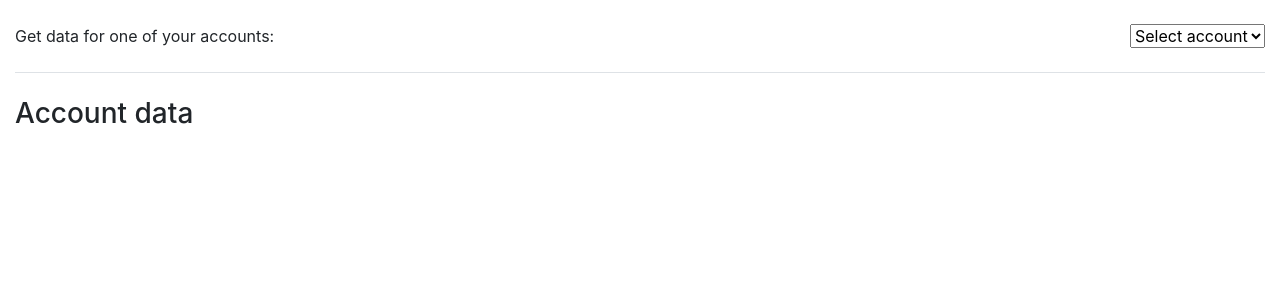
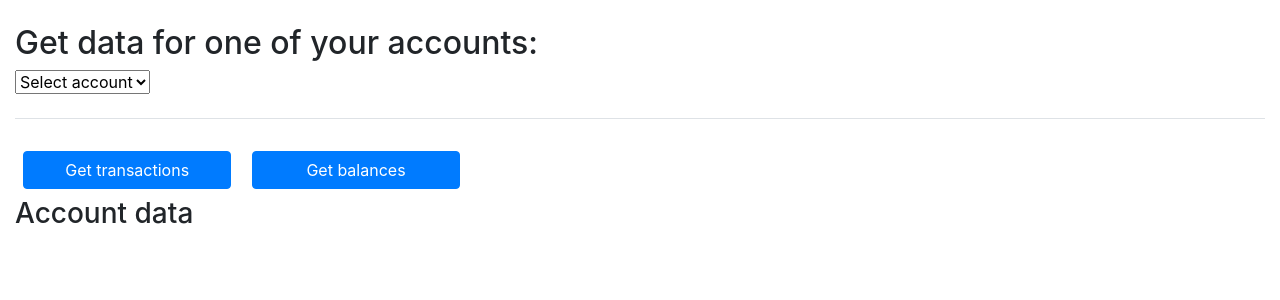
Before and after one commit to kurmiskristaps/Nordigen, a Django app: template apps/api/templates/account.html in a window 1280 px wide. Shown: the top 300 px of the page. Run offline with Django 4.2, Linux system fonts and the light colour scheme; the template is opened without the code that fills it, so the values that code supplies are empty; parts of the project's set-up code (start-up, migrations or seed data) failed here and were passed over; some libraries are stand-ins or nearby versions.

Commit message:
async calls

```diff
--- a/apps/api/tasks.py
+++ b/apps/api/tasks.py
@@ -1,4 +1,5 @@
 from __future__ import absolute_import, unicode_literals
+from multiprocessing.pool import AsyncResult
 from nordigen.api import AccountApi
 from nordigen import NordigenClient
 from celery import shared_task
@@ -9,14 +10,14 @@ from nordigen_api.settings import USER_SECRET_ID, USER_SECRET_KEY
 client = NordigenClient(secret_id = USER_SECRET_ID, secret_key = USER_SECRET_KEY)
 
 @shared_task(bind=True)
-async def get_transactions(self, account_id: int, token: str):
+async def fetch_transactions(self, account_id: int, token: str) -> AsyncResult:
     client.token = token
     account = AccountApi(client, account_id)
     response = account.get_transactions()
     return response
 
 @shared_task(bind=True)
-async def get_balances(self, account_id: int, token: str):
+async def fetch_balances(self, account_id: int, token: str) -> AsyncResult:
     client.token = token
     account = AccountApi(client, account_id)
     response = account.get_balances()
--- a/apps/api/templates/account.html
+++ b/apps/api/templates/account.html
@@ -16,10 +16,10 @@
     <body class="col-12">
         <div class="mt-4 block">
             <div>
-                <span>
+                <h2>
                     Get data for one of your accounts:
-                </span>
-                <select id="account-selector" class="select-lg mb-3 float-right">
+                </h2>
+                <select id="account-selector" class="select ml-16">
                     <option value="" selected>Select account</option>
                     {% for account in accounts %}
                     <option
@@ -30,20 +30,23 @@
                 </select>
             </div>
 
+            <div class="col-12 my-4 border-bottom"></div>
+
             <div>
-                {% for account in accounts %}
                 <button
-                    id="account{{ account.id }}"
-                    class="get-data-button btn btn-large btn-primary col-sm-4 m-2"
-                    account-id={{ account.id }}
-                    task-id={{ account.task_ids.transactions }}
-                    data-url="{% url 'check-status' %}">
-                    {{ account.details.account.name }}
+                    id="button-transactions"
+                    class="get-data-button btn btn-large btn-primary col-sm-2 m-2"
+                    data-url="{% url 'get-transactions' %}">
+                    Get transactions
                 </button>
-                {% endfor %}
+                <button
+                    id="button-balances"
+                    class="get-data-button btn btn-large btn-primary col-sm-2 m-2"
+                    data-url="{% url 'get-balances' %}">
+                    Get balances
+                </button>
             </div>
         </div>
-        <div class="col-12 my-4 border-bottom"></div>
         <div>
             <h3>Account data</h3>
             {% for account in accounts %}
--- a/apps/api/urls.py
+++ b/apps/api/urls.py
@@ -5,5 +5,7 @@ urlpatterns = [
     path('index/', views.index, name ='index'),
     path('index/auth/<str:institution_id>', views.auth),
     path('index/details/check_status', views.check_status, name = 'check-status'),
+    path('index/details/get_transactions', views.get_transactions, name = 'get-transactions'),
+    path('index/details/get_balances', views.get_balances, name = 'get-balances'),
     path('index/details', views.details),
 ]
--- a/static/accounts.js
+++ b/static/accounts.js
@@ -15,7 +15,7 @@
   \****************************/
 /***/ (() => {
 
-eval("let selected_account = null;\n\n$(document).ready(function(){\n    $('#account-selector').on('change', function(){    \n        selected_account = $(this).val();\n    });\n\n    $('.get-data-button').bind('click', function(){\n        selected_account= $(this).attr('account-id');\n        task_id= $(this).attr('task-id');\n        url= $(this).attr('data-url');\n            $.ajax({\n            type: 'GET',\n            url : url,\n            data : {'task_id': task_id},\n            success: function(data){\n                console.log(\"SUCCESS\")\n                console.log(data)\n            },\n            error: function(data){\n                console.log(\"ERROR\")\n                console.log(data)\n            }\n            });\n\n            return false;\n    });\n});\n\n\n//# sourceURL=webpack:///./assets/accounts.js?");
+eval("let selected_account = null;\n\n$(function() {\n    $('#account-selector').on('change', function(){    \n        selected_account = $(this).val();\n    });\n\n    $('.get-data-button').on('click', function(){\n        url= $(this).attr('data-url');\n\n        if(!selected_account) {\n            alert(\"Account not selected\");\n            return;\n        }\n\n        $.ajax({\n        type: 'GET',\n        url : url,\n        data : {'account_id': selected_account},\n        success: function(data){\n            console.log(\"SUCCESS\")\n            console.log(data)\n        },\n        error: function(data){\n            console.log(\"ERROR\")\n            console.log(data)\n        }\n        });\n\n            return false;\n    });\n});\n\n\n//# sourceURL=webpack:///./assets/accounts.js?");
 
 /***/ })
 
```
Also changed, not shown: apps/api/views.py (+18 -10 lines), assets/accounts.js (+9 -5 lines), db.sqlite3.
